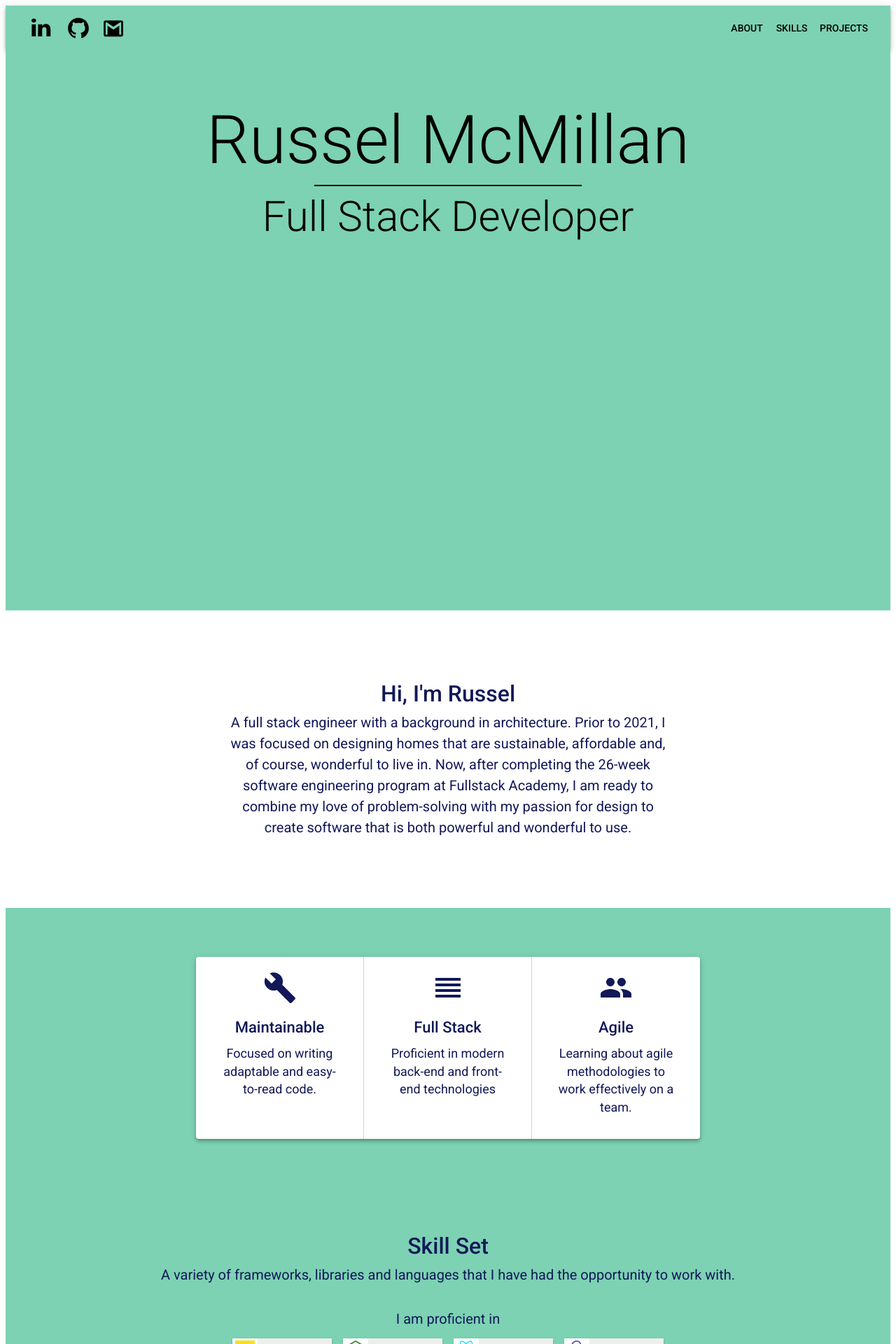
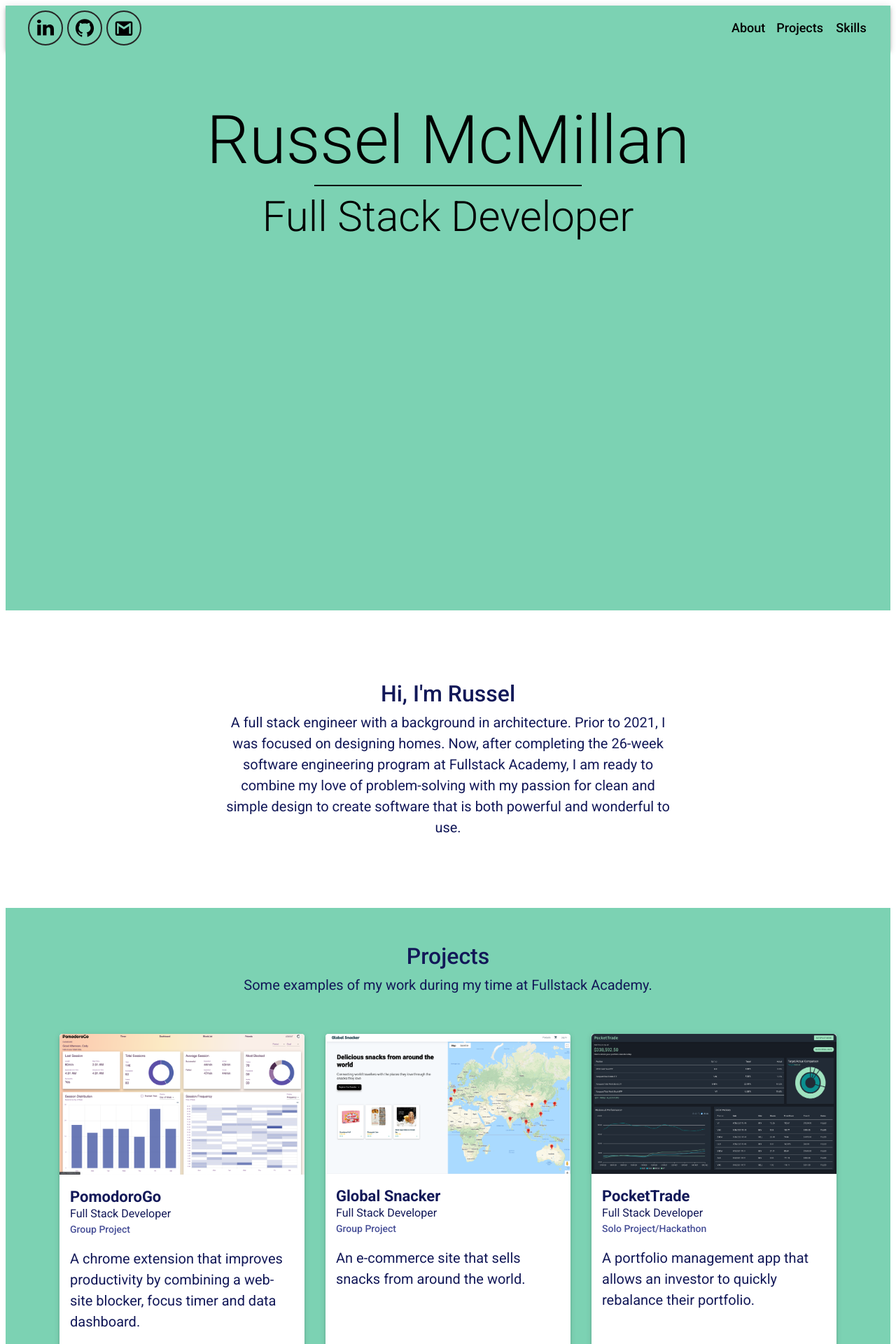
Before and after one commit to rfmcmillan/portfolio, a React app: page / in a window 1280 px wide. Shown: the top 1920 px of the page at 70% size. Built offline with nearby package versions, Linux system fonts and the light colour scheme.

Commit message:
styles almost complete

```diff
--- a/client/App.js
+++ b/client/App.js
@@ -6,6 +6,8 @@ import About from './components/About';
 import Priorities from './components/Priorities';
 import Skills from './components/Skills';
 import Projects from './components/Projects';
+import ThankYou from './components/ThankYou';
+import Footer from './components/Footer';
 import { ThemeProvider, createTheme } from '@material-ui/core/styles';
 
 const theme = createTheme({
@@ -35,10 +37,12 @@ const App = () => {
         <Nav />
         <Banner />
         <About />
+        <Projects />
         <Routes />
         <Priorities />
         <Skills />
-        <Projects />
+        <ThankYou />
+        <Footer />
       </div>
     </ThemeProvider>
   );
--- a/client/components/About.js
+++ b/client/components/About.js
@@ -9,7 +9,6 @@ const About = () => {
     about: {
       color: theme.palette.text.primary,
       fontSize: 20,
-      marginBottom: 100,
       textAlign: 'center',
       width: '50vw',
     },
@@ -22,7 +21,8 @@ const About = () => {
     root: {
       color: 'black',
       backgroundColor: 'white',
-      paddingTop: 100,
+
+      padding: '100px 0 100px 0',
       margin: 'auto',
     },
   });
@@ -47,12 +47,11 @@ const About = () => {
             <Grid item>
               <Typography className={classes.about} variant="body1">
                 A full stack engineer with a background in architecture. Prior
-                to 2021, I was focused on designing homes that are sustainable,
-                affordable and, of course, wonderful to live in. Now, after
-                completing the 26-week software engineering program at Fullstack
-                Academy, I am ready to combine my love of problem-solving with
-                my passion for design to create software that is both powerful
-                and wonderful to use.
+                to 2021, I was focused on designing homes. Now, after completing
+                the 26-week software engineering program at Fullstack Academy, I
+                am ready to combine my love of problem-solving with my passion
+                for clean and simple design to create software that is both
+                powerful and wonderful to use.
               </Typography>
             </Grid>
           </Grid>
--- a/client/components/Banner.js
+++ b/client/components/Banner.js
@@ -6,8 +6,8 @@ const Banner = () => {
   const theme = useTheme();
   const useStyles = makeStyles({
     root: {
+      backgroundColor: theme.palette.primary.main,
       color: 'black',
-      backgroundColor: theme.palette.primary.main,
       height: '100vh',
     },
 
--- a/client/components/Footer.js
+++ b/client/components/Footer.js
@@ -1,23 +1,63 @@
 import React from 'react';
 import { makeStyles, useTheme } from '@material-ui/core/styles';
-import { Grid, Typography } from '@material-ui/core';
+import { Box, Grid, Link, Typography } from '@material-ui/core';
 import { useInView, InView } from 'react-intersection-observer';
+import { socialData } from '../data/social.js';
+import Social from './Social.js';
 
 const Footer = () => {
   const theme = useTheme();
-  const useStyles = makeStyles({});
+  const useStyles = makeStyles({
+    credit: { fontSize: 22, fontWeight: 500 },
+    name: { fontSize: 22, fontWeight: 200, textDecoration: 'underline' },
+    root: {
+      margin: '30px 150px 30px 150px',
+    },
+  });
   const classes = useStyles();
   const { ref, inView, entry } = useInView({ threshold: 0 });
 
   return (
-    <section className="section" id="footer" name="footer">
+    <section className={classes.root} id="footer" name="footer">
       <div ref={ref} className={classes.root}>
         <InView
           as="div"
           onChange={(inView, entry) => {
             if (inView) entry.target.id = 'footer';
           }}
-        ></InView>
+        >
+          <Box
+            sx={{
+              display: 'flex',
+              justifyContent: 'space-between',
+              alignItems: 'center',
+            }}
+          >
+            <Grid className={classes.socials} container spacing={2}>
+              {socialData.map((social, index) => (
+                <Social
+                  classNames={[social.className, 'socialAccent']}
+                  icon={social.icon}
+                  aValues={social.aValues}
+                  key={index}
+                />
+              ))}
+            </Grid>
+            <Box
+              sx={{
+                width: 250,
+                display: 'flex',
+                alignItems: 'flex-end',
+                flexDirection: 'column',
+              }}
+            >
+              <Typography className={classes.credit}>
+                Design Inspired by
+              </Typography>
+              <Link className={classes.name}>Ben Lammers</Link>
+            </Box>
+          </Box>
+        </InView>
       </div>
     </section>
   );
--- a/client/components/Nav.js
+++ b/client/components/Nav.js
@@ -7,13 +7,22 @@ import { Link, animateScroll as scroll } from 'react-scroll';
 import { socialData } from '../data/social.js';
 import Social from './Social.js';
 
-const SECTIONS = ['About', 'Skills', 'Projects'];
+const SECTIONS = [
+  { name: 'About', offset: 0 },
+  { name: 'Projects', offset: -100 },
+  { name: 'Skills', offset: 0 },
+];
 
 const Nav = () => {
   const [ref, inView] = useInView({ threshold: 1, triggerOnce: true });
   const theme = useTheme();
   const useStyles = makeStyles({
-    link: { fontFamily: theme.typography.fontFamily, color: 'black' },
+    link: {
+      color: 'black',
+      fontFamily: theme.typography.fontFamily,
+      fontSize: 18,
+      textTransform: 'none',
+    },
     root: {
       color: 'black',
       backgroundColor: theme.palette.primary.main,
@@ -45,10 +54,11 @@ const Nav = () => {
                   <Link
                     id="nav"
                     className={classes.link}
-                    to={section.toLowerCase()}
+                    to={section.name.toLowerCase()}
                     smooth={true}
+                    offset={section.offset}
                   >
-                    {section}
+                    {section.name}
                   </Link>
                 </Button>
               </Grid>
--- a/client/components/Priorities/index.js
+++ b/client/components/Priorities/index.js
@@ -9,7 +9,7 @@ const Priorities = () => {
   const theme = useTheme();
   const useStyles = makeStyles({
     contain: { backgroundColor: theme.palette.primary.main, height: 400 },
-    root: {
+    card: {
       color: theme.palette.text.primary,
       width: 720,
       margin: 'auto',
@@ -21,7 +21,7 @@ const Priorities = () => {
   return (
     <div>
       <Grid className={classes.contain} container alignItems="center">
-        <Card ref={ref} className={classes.root} elevation={4}>
+        <Card ref={ref} className={classes.card} elevation={4}>
           <InView
             as="div"
             onChange={(inView, entry) => {
--- a/client/components/Projects/index.js
+++ b/client/components/Projects/index.js
@@ -8,15 +8,15 @@ import { useInView, InView } from 'react-intersection-observer';
 const Projects = () => {
   const theme = useTheme();
   const useStyles = makeStyles({
-    projects: {
-      margin: 20,
-    },
     description: {
       color: theme.palette.text.primary,
       fontSize: 20,
       textAlign: 'center',
       paddingBottom: '1em',
       width: '100%',
+    },
+    projects: {
+      margin: 20,
     },
     title: {
       color: theme.palette.text.primary,
@@ -31,30 +31,36 @@ const Projects = () => {
   return (
     <Box
       sx={{
+        alignItems: 'center',
+        backgroundColor: theme.palette.primary.main,
         display: 'flex',
         flexDirection: 'column',
-        alignItems: 'center',
-        marginTop: '7em',
-        paddingBottom: '12em',
+        paddingBottom: '6em',
+        paddingTop: '50px',
       }}
       name="projects"
     >
-      <Box
-        sx={{ display: 'flex', flexDirection: 'column', alignItems: 'center' }}
-      >
-        <Typography className={classes.title} variant="h2">
-          Projects
-        </Typography>
-        <Typography className={classes.description}>
-          Some examples of my work during my time at Fullstack Academy.
-        </Typography>
-      </Box>
       <InView
         as="div"
         onChange={(inView, entry) => {
           if (inView) entry.target.id = 'projects';
         }}
       >
+        <Box
+          sx={{
+            display: 'flex',
+            flexDirection: 'column',
+            alignItems: 'center',
+          }}
+        >
+          <Typography className={classes.title} variant="h2">
+            Projects
+          </Typography>
+          <Typography className={classes.description}>
+            Some examples of my work during my time at Fullstack Academy.
+          </Typography>
+        </Box>
+
         <Box className={classes.projects} sx={{ display: 'flex' }}>
           {projectsData.map((project, index) => (
             <ProjectCard project={project} key={index} />
--- a/client/components/Social.js
+++ b/client/components/Social.js
@@ -6,12 +6,14 @@ const useStyles = makeStyles({
   root: {
     width: '50px',
     height: '50px',
+    border: '2px solid #262626',
+    borderRadius: '30px',
+    margin: 3,
   },
 });
 
 const Social = ({ icon, aValues, classNames = [] }) => {
   const { ariaLabel, ...otherAValues } = aValues;
-  console.log('classNames:', classNames[0]);
   const classes = useStyles();
   return (
     <Grid item id={classNames[0]} className={classes.root}>
--- /dev/null
+++ b/client/components/ThankYou.js
@@ -0,0 +1,39 @@
+import React from 'react';
+import { makeStyles, useTheme } from '@material-ui/core/styles';
+import { Paper, Typography } from '@material-ui/core';
+import { useInView, InView } from 'react-intersection-observer';
+
+const ThankYou = () => {
+  const theme = useTheme();
+  const useStyles = makeStyles({
+    root: {
+      backgroundColor: theme.palette.primary.main,
+      margin: 'auto',
+      padding: '20px 60px 20px 60px',
+      width: '40%',
+    },
+    text: { width: 600, margin: 'auto', textAlign: 'center' },
+  });
+  const classes = useStyles();
+  const { ref, inView, entry } = useInView({ threshold: 0 });
+
+  return (
+    <Paper className={classes.root} id="thank-you" name="thank-you">
+      <div ref={ref}>
+        <InView
+          as="div"
+          onChange={(inView, entry) => {
+            if (inView) entry.target.id = 'thank-you';
+          }}
+        >
+          <Typography variant="h6" className={classes.text}>
+            Thank you to Stew for introducing me to programming and to Jen for
+            supporting me throughout.
+          </Typography>
+        </InView>
+      </div>
+    </Paper>
+  );
+};
+
+export default ThankYou;
--- a/client/img/icons.js
+++ b/client/img/icons.js
@@ -22,7 +22,7 @@ export const GmailIcon = () => (
 );
 
 export const LinkedinIcon = () => (
-  <svg viewBox="0 -2 20 24" xmlns="http://www.w3.org/2000/svg">
+  <svg viewBox="-2 -2 20 24" xmlns="http://www.w3.org/2000/svg">
     <path d="M3.63307 14.9995V4.87904H0.20333V14.9995H3.63307ZM1.91865 3.49643C3.11466 3.49643 3.85912 2.7193 3.85912 1.74814C3.83683 0.755077 3.1147 -0.000488281 1.94134 -0.000488281C0.768163 -0.000488281 0.000976562 0.755092 0.000976562 1.74814C0.000976562 2.71934 0.745253 3.49643 1.89626 3.49643H1.91854H1.91865ZM5.53143 14.9995H8.96117V9.34775C8.96117 9.04528 8.98345 8.74312 9.07403 8.52689C9.32197 7.92256 9.8863 7.29664 10.8337 7.29664C12.0748 7.29664 12.5713 8.22472 12.5713 9.58522V14.9995H16.0009V9.19646C16.0009 6.08785 14.3088 4.64144 12.0522 4.64144C10.202 4.64144 9.38966 5.65577 8.93835 6.34663H8.96125V4.87883H5.5315C5.57651 5.82848 5.5315 14.9993 5.5315 14.9993L5.53143 14.9995Z" />
   </svg>
 );
--- a/public/style.css
+++ b/public/style.css
@@ -65,9 +65,16 @@ form div {
 #socialLinkedin {
   opacity: 0;
   animation-name: socialLinkedin;
-  animation-delay: 0.5s;
-  animation-duration: 0.5s;
+  animation-delay: 0.4s;
+  animation-duration: 0.4s;
   animation-fill-mode: forwards;
+  transition: fill 0.5s, background-color 0.5s, transform 0.4s;
+}
+
+#socialLinkedin:hover {
+  fill: #0a66c2;
+  background-color: black;
+  transform: scale(1.1);
 }
 
 @keyframes socialGithub {
@@ -82,9 +89,16 @@ form div {
 #socialGithub {
   opacity: 0;
   animation-name: socialGithub;
-  animation-delay: 1s;
-  animation-duration: 0.5s;
+  animation-delay: 0.8s;
+  animation-duration: 0.4s;
   animation-fill-mode: forwards;
+  transition: fill 0.5s, background-color 0.5s, transform 0.4s;
+}
+
+#socialGithub:hover {
+  fill: #7cd2b3;
+  background-color: black;
+  transform: scale(1.1);
 }
 
 @keyframes socialGmail {
@@ -99,10 +113,18 @@ form div {
 #socialGmail {
   opacity: 0;
   animation-name: socialGmail;
-  animation-delay: 1.5s;
-  animation-duration: 0.5s;
+  animation-delay: 1.2s;
+  animation-duration: 0.4s;
   animation-fill-mode: forwards;
+  transition: fill 0.5s, background-color 0.5s, transform 0.4s;
 }
+
+#socialGmail:hover {
+  fill: #d44638;
+  background-color: black;
+  transform: scale(1.1);
+}
+
 @keyframes nav {
   from {
     opacity: 0;
```
Also changed, not shown: client/index.js (+8 -8 lines).
